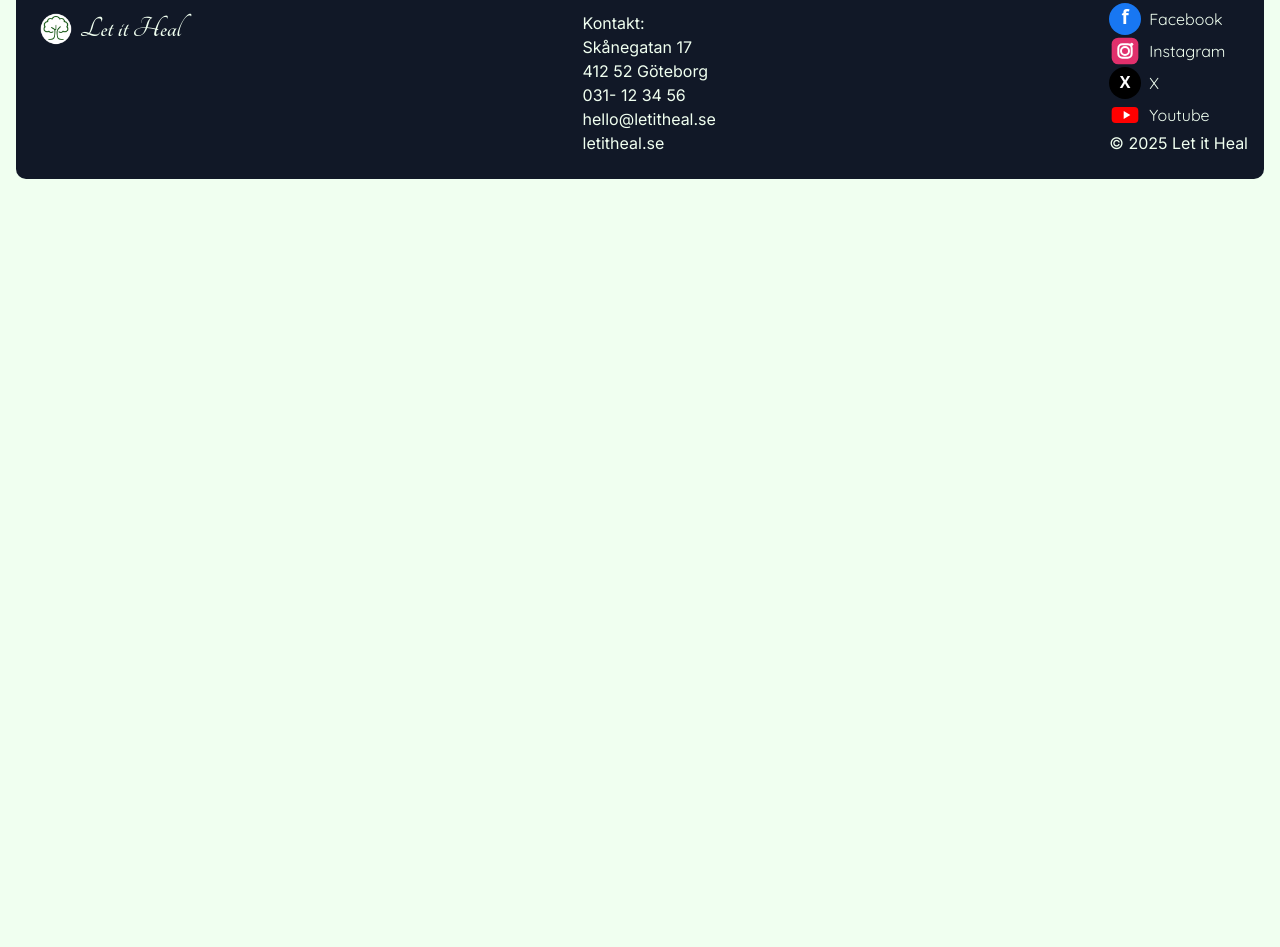
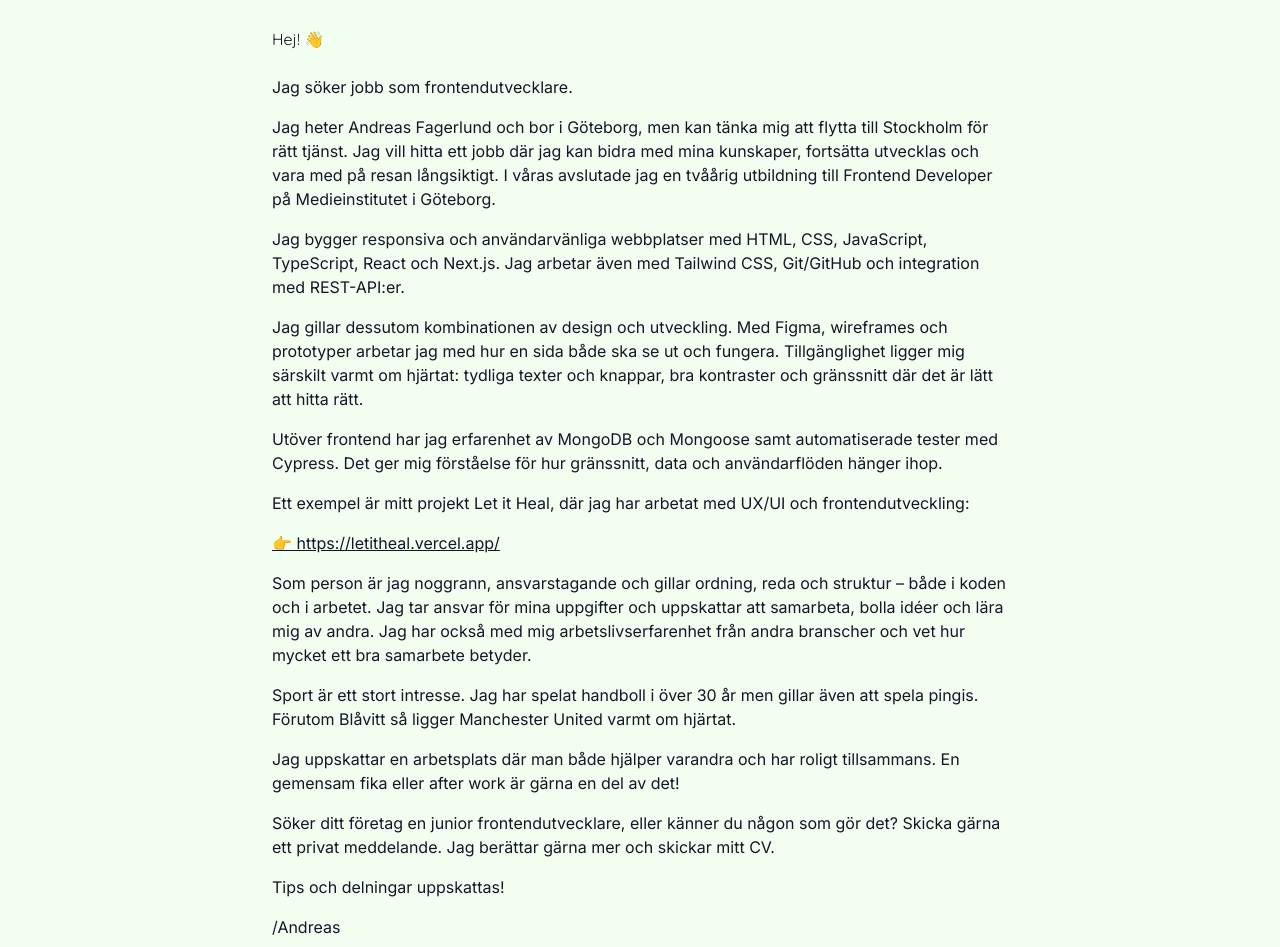
Before and after one commit to Zipelas/letitheal, a Next.js app: page /about-dev in a window 1280 px wide. Shown: the part 125-1072 px from the top of the page. Before the commit the page ends 800 px from the top, so only its background shows below. Built offline with nearby package versions, Linux system fonts and the light colour scheme; no server answers.

Commit message:
added a selling text

```diff
--- a/app/about-dev/page.tsx
+++ b/app/about-dev/page.tsx
@@ -1,5 +1,93 @@
 export default function Page() {
   return (
-    <h1>Om utvecklaren</h1>
+    <section className='mx-auto max-w-3xl px-4 py-8'>
+      <h1>Om utvecklaren</h1>
+      <p>&nbsp;</p>
+      <h2>Hej! 👋</h2>
+      <p>&nbsp;</p>
+
+      <p className='mb-4'>Jag söker jobb som frontendutvecklare.</p>
+
+      <p className='mb-4'>
+        Jag heter Andreas Fagerlund och bor i Göteborg, men kan tänka mig att
+        flytta till Stockholm för rätt tjänst. Jag vill hitta ett jobb där jag
+        kan bidra med mina kunskaper, fortsätta utvecklas och vara med på resan
+        långsiktigt. I våras avslutade jag en tvåårig utbildning till Frontend
+        Developer på Medieinstitutet i Göteborg.
+      </p>
+
+      <p className='mb-4'>
+        Jag bygger responsiva och användarvänliga webbplatser med HTML, CSS,
+        JavaScript, TypeScript, React och Next.js. Jag arbetar även med Tailwind
+        CSS, Git/GitHub och integration med REST-API:er.
+      </p>
+
+      <p className='mb-4'>
+        Jag gillar dessutom kombinationen av design och utveckling. Med Figma,
+        wireframes och prototyper arbetar jag med hur en sida både ska se ut och
+        fungera. Tillgänglighet ligger mig särskilt varmt om hjärtat: tydliga
+        texter och knappar, bra kontraster och gränssnitt där det är lätt att
+        hitta rätt.
+      </p>
+
+      <p className='mb-4'>
+        Utöver frontend har jag erfarenhet av MongoDB och Mongoose samt
+        automatiserade tester med Cypress. Det ger mig förståelse för hur
+        gränssnitt, data och användarflöden hänger ihop.
+      </p>
+
+      <p className='mb-4'>
+        Ett exempel är mitt projekt Let it Heal, där jag har arbetat med UX/UI
+        och frontendutveckling:
+      </p>
+
+      <p className='mb-4'>
+        <a
+          href='https://letitheal.vercel.app/'
+          target='_blank'
+          rel='noopener noreferrer'
+          className='underline'>
+          👉 https://letitheal.vercel.app/
+        </a>
+      </p>
+
+      <p className='mb-4'>
+        Som person är jag noggrann, ansvarstagande och gillar ordning, reda och
+        struktur – både i koden och i arbetet. Jag tar ansvar för mina uppgifter
+        och uppskattar att samarbeta, bolla idéer och lära mig av andra. Jag har
+        också med mig arbetslivserfarenhet från andra branscher och vet hur
+        mycket ett bra samarbete betyder.
+      </p>
+
+      <p className='mb-4'>
+        Sport är ett stort intresse. Jag har spelat handboll i över 30 år men
+        gillar även att spela pingis. Förutom Blåvitt så ligger Manchester
+        United varmt om hjärtat.
+      </p>
+
+      <p className='mb-4'>
+        Jag uppskattar en arbetsplats där man både hjälper varandra och har
+        roligt tillsammans. En gemensam fika eller after work är gärna en del av
+        det!
+      </p>
+
+      <p className='mb-4'>
+        Söker ditt företag en junior frontendutvecklare, eller känner du någon
+        som gör det? Skicka gärna ett privat meddelande. Jag berättar gärna mer
+        och skickar mitt CV.
+      </p>
+
+      <p className='mb-4'>Tips och delningar uppskattas!</p>
+      <p>/Andreas</p>
+      <p>
+        <img
+          src='/images/profilbild.jpg'
+          alt='Andreas Fagerlund'
+          loading='lazy'
+          className='mt-4 rounded-lg shadow-md mx-auto block'
+          align='center'
+        />
+      </p>
+    </section>
   );
 }
```
